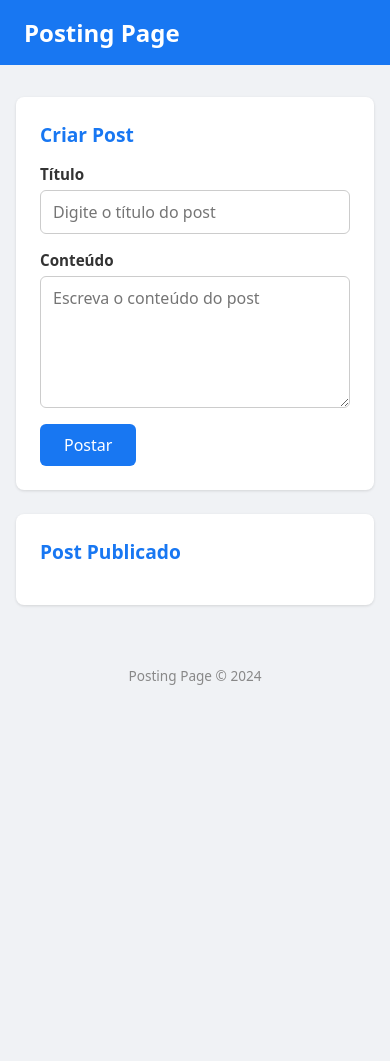
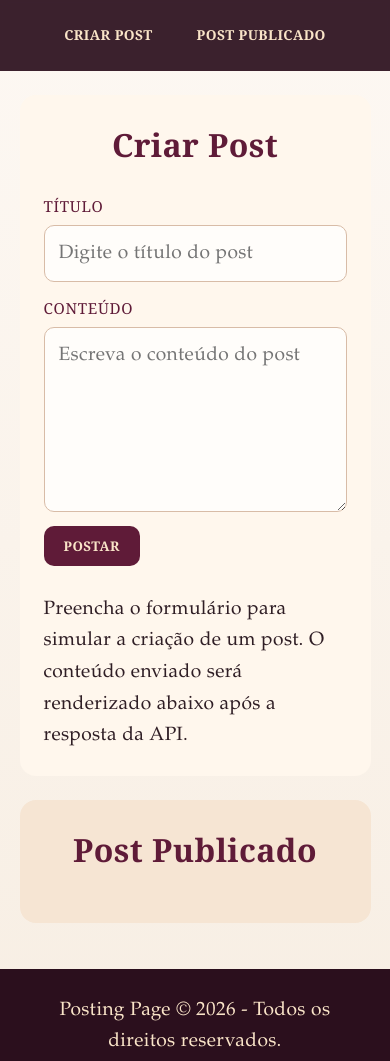
Before and after one commit to ediltonx/posting--page, a plain HTML site: page index.html in a window 390 px wide. Before the commit the page ends 844 px from the top, so only its background shows below. Drawn offline with Linux system fonts and the light colour scheme.

Commit message:
blog finalizado

```diff
--- a/index.html
+++ b/index.html
@@ -7,13 +7,19 @@
     <link rel="stylesheet" href="style.css" />
   </head>
   <body>
-    <header>
-      <h1>Posting Page</h1>
+    <header class="nav">
+      <nav>
+        <ul class="nav-list">
+          <li><a href="#criar-post">Criar Post</a></li>
+          <li><a href="#post-publicado">Post Publicado</a></li>
+        </ul>
+      </nav>
     </header>
 
     <main>
-      <section class="form-section">
+      <section id="criar-post" class="section form-section">
         <h2>Criar Post</h2>
+        <div class="content posting-content">
           <form id="post-form">
             <div class="field">
               <label for="titulo">Título</label>
@@ -38,19 +44,21 @@
             <button type="submit">Postar</button>
             <p id="error-message" class="hidden error-message"></p>
           </form>
+          <p>
+            Preencha o formulário para simular a criação de um post. O conteúdo
+            enviado será renderizado abaixo após a resposta da API.
+          </p>
+        </div>
       </section>
 
-      <section class="output-section">
+      <section id="post-publicado" class="section section-alt output-section">
         <h2>Post Publicado</h2>
-        <article id="post-result" class="hidden">
-          <h3 id="renderizador-titulo"></h3>
-          <p id="renderizador-conteudo"></p>
-        </article>
+        <div id="posts-list" class="hidden posts-list"></div>
       </section>
     </main>
 
-    <footer>
-      <p>Posting Page &copy; 2024</p>
+    <footer class="footer">
+      <p>Posting Page &copy; 2026 - Todos os direitos reservados.</p>
     </footer>
 
     <script src="main.js"></script>
--- a/main.js
+++ b/main.js
@@ -1,10 +1,40 @@
 const form = document.querySelector('#post-form')
 const titulo = document.querySelector('#titulo')
 const conteudo = document.querySelector('#conteudo')
-const renderizadorTitulo = document.querySelector('#renderizador-titulo')
-const renderizadorConteudo = document.querySelector('#renderizador-conteudo')
-const postResult = document.querySelector('#post-result')
+const postsList = document.querySelector('#posts-list')
 const errorMessage = document.querySelector('#error-message')
+
+function formatarDataHora(data) {
+  return data.toLocaleString('pt-BR', {
+    dateStyle: 'short',
+    timeStyle: 'short'
+  })
+}
+
+function criarElementoPost(post) {
+  const artigo = document.createElement('article')
+  artigo.className = 'post-card'
+
+  const cabecalho = document.createElement('div')
+  cabecalho.className = 'post-card-header'
+
+  const tituloPost = document.createElement('h3')
+  tituloPost.textContent = post.title
+
+  const dataPost = document.createElement('span')
+  dataPost.className = 'post-date'
+  dataPost.textContent = formatarDataHora(post.createdAt)
+
+  const conteudoPost = document.createElement('p')
+  conteudoPost.textContent = post.body
+
+  cabecalho.appendChild(tituloPost)
+  cabecalho.appendChild(dataPost)
+  artigo.appendChild(cabecalho)
+  artigo.appendChild(conteudoPost)
+
+  return artigo
+}
 
 form.addEventListener('submit', function (e) {
   e.preventDefault()
@@ -24,10 +54,17 @@ form.addEventListener('submit', function (e) {
       return response.json()
     })
     .then(function (json) {
-      renderizadorTitulo.textContent = data.title
-      renderizadorConteudo.textContent = data.body
-      postResult.classList.remove('hidden')
+      const postCriado = {
+        title: json.title,
+        body: json.body,
+        createdAt: new Date()
+      }
+
+      const novoPost = criarElementoPost(postCriado)
+      postsList.prepend(novoPost)
+      postsList.classList.remove('hidden')
       errorMessage.classList.add('hidden')
+      form.reset()
     })
     .catch(function (error) {
       console.error('Erro ao criar o post:', error)
--- a/style.css
+++ b/style.css
@@ -1,125 +1,223 @@
+
 * {
+    margin: 0;
+    padding: 0;
     box-sizing: border-box;
+    letter-spacing: 0.4px;
+}
+
+:root {
+    --vinho-escuro: #2b0f1d;
+    --vinho-medio: #5f1b38;
+    --vinho-claro: #8f315a;
+    --champanhe: #f9e4c8;
+    --creme: #fff7ed;
+    --texto: #2f1e25;
 }
 
 body {
-  font-family: system-ui, sans-serif;
-  margin: 0;
-  background-color: #f0f2f5;
-  color: #333;
+    font-family: "Cormorant Garamond", Garamond, "Times New Roman", serif;
+    background: linear-gradient(180deg, #fdf8f3 0%, #f7eee3 100%);
+    color: var(--texto);
+    line-height: 1.65;
+    font-size: 1.2rem;
 }
 
-header {
-  background-color: #1877f2;
-  color: #fff;
-  padding: 16px 24px;
+.nav {
+    position: sticky;
+    top: 0;
+    z-index: 20;
+    padding: 14px 6%;
+    background-color: rgba(43, 15, 29, 0.92);
+    backdrop-filter: blur(3px);
 }
 
-header h1 {
-  margin: 0;
-  font-size: 1.5rem;
+.nav-list {
+    max-width: 1150px;
+    margin: 0 auto;
+    list-style: none;
+    display: flex;
+    justify-content: space-between;
+    align-items: center;
+    gap: 12px;
 }
 
-main {
-  max-width: 640px;
-  margin: 32px auto;
-  padding: 0 16px;
-  display: flex;
-  flex-direction: column;
-  gap: 24px;
+.nav-list a {
+    font-family: "Cinzel", Georgia, serif;
+    display: inline-block;
+    padding: 10px 16px;
+    border-radius: 8px;
+    text-decoration: none;
+    color: var(--champanhe);
+    font-weight: 700;
+    text-transform: uppercase;
+    font-size: 0.86rem;
+    transition: background-color 0.3s, color 0.3s;
 }
 
-section {
-  background-color: #fff;
-  border-radius: 8px;
-  padding: 24px;
-  box-shadow: 0 1px 3px rgba(0, 0, 0, 0.12);
+.nav-list a:hover {
+    background-color: var(--champanhe);
+    color: var(--vinho-escuro);
 }
 
-section h2 {
-  margin-top: 0;
-  font-size: 1.2rem;
-  color: #1877f2;
+.section {
+    max-width: 1150px;
+    margin: 42px auto;
+    padding: 34px;
+    border-radius: 16px;
+    background-color: var(--creme);
+}
+
+.section-alt {
+    background-color: #f6e5d3;
+}
+
+.section h2 {
+    font-family: "Cinzel", Georgia, serif;
+    color: var(--vinho-medio);
+    text-align: left;
+    margin-bottom: 22px;
+    font-size: 2rem;
+}
+
+.content {
+    display: grid;
+    grid-template-columns: 2fr 1fr;
+    gap: 28px;
+    align-items: center;
+}
+
+.content p {
+    text-align: left;
+}
+
+.footer {
+    margin-top: 46px;
+    background-color: var(--vinho-escuro);
+    color: var(--champanhe);
+    text-align: center;
+    padding: 26px 8%;
+}
+
+#post-form {
+    display: grid;
+    gap: 14px;
 }
 
 .field {
-  display: flex;
-  flex-direction: column;
-  margin-bottom: 16px;
+    display: grid;
+    gap: 6px;
 }
 
-label {
-  font-weight: 600;
-  margin-bottom: 6px;
+.field label {
+    font-family: "Cinzel", Georgia, serif;
+    color: var(--vinho-medio);
     font-size: 0.95rem;
+    letter-spacing: 0.7px;
+    text-transform: uppercase;
 }
 
-input[type="text"],
-textarea {
-  border: 1px solid #ccc;
-  border-radius: 6px;
-  padding: 10px 12px;
-  font-size: 1rem;
-  font-family: inherit;
-  transition: border-color 0.2s;
-  resize: vertical;
+.field input,
+.field textarea {
+    width: 100%;
+    padding: 12px 14px;
+    border: 1px solid #d8bca7;
+    border-radius: 10px;
+    background-color: #fffdfa;
+    color: var(--texto);
+    font: inherit;
 }
 
-input[type="text"]:focus,
-textarea:focus {
-  outline: none;
-  border-color: #1877f2;
+.field textarea {
+    resize: vertical;
+    min-height: 140px;
 }
 
-button[type="submit"] {
-  background-color: #1877f2;
-  color: #fff;
-  border: none;
-  border-radius: 6px;
-  padding: 10px 24px;
-  font-size: 1rem;
-  font-family: inherit;
+#post-form button {
+    width: fit-content;
+    padding: 11px 20px;
+    border: 0;
+    border-radius: 10px;
+    background-color: var(--vinho-medio);
+    color: var(--champanhe);
+    font-family: "Cinzel", Georgia, serif;
+    font-weight: 700;
+    text-transform: uppercase;
     cursor: pointer;
-  transition: background-color 0.2s;
+    transition: background-color 0.3s, transform 0.2s;
 }
 
-button[type="submit"]:hover {
-  background-color: #166fe5;
+#post-form button:hover {
+    background-color: var(--vinho-claro);
+    transform: translateY(-1px);
+}
+
+.post-card {
+    background-color: #fffdfa;
+    border-radius: 12px;
+    padding: 22px;
+    border: 1px solid #e4c9b4;
+}
+
+.posts-list {
+    display: grid;
+    gap: 16px;
+}
+
+.post-card-header {
+    display: flex;
+    justify-content: space-between;
+    align-items: baseline;
+    gap: 14px;
+    margin-bottom: 10px;
+}
+
+.post-card h3 {
+    font-family: "Cinzel", Georgia, serif;
+    color: var(--vinho-medio);
+}
+
+.post-date {
+    color: var(--vinho-claro);
+    font-size: 0.92rem;
+    white-space: nowrap;
+}
+
+.error-message {
+    color: #8a1f36;
+    font-weight: 700;
 }
 
 .hidden {
     display: none;
 }
 
-#post-result {
-  margin-top: 8px;
+@media (max-width: 860px) {
+    .nav-list {
+        justify-content: center;
+        flex-wrap: wrap;
     }
 
-#renderizador-titulo {
-  margin: 0 0 8px 0;
-  font-size: 1.1rem;
-  color: #333;
+    .section {
+        margin: 24px 5%;
+        padding: 24px;
     }
 
-#renderizador-conteudo {
-  margin: 0;
-  line-height: 1.6;
-  color: #555;
+    .section h2 {
+        text-align: center;
     }
 
-footer {
-  text-align: center;
-  padding: 16px;
-  font-size: 0.85rem;
-  color: #888;
+    .content {
+        grid-template-columns: 1fr;
     }
 
-.error-message {
-  color: #d32f2f;
-  background-color: #fdecea;
-  border: 1px solid #f5c6c6;
-  border-radius: 6px;
-  padding: 10px 12px;
-  margin-top: 12px;
-  font-size: 0.95rem;
+    .post-card-header {
+        flex-direction: column;
+        align-items: flex-start;
+        gap: 4px;
     }
+
+    .footer {
+        text-align: center;
+    }
+}
```
Lines whose indentation alone changed are shown as unchanged.
